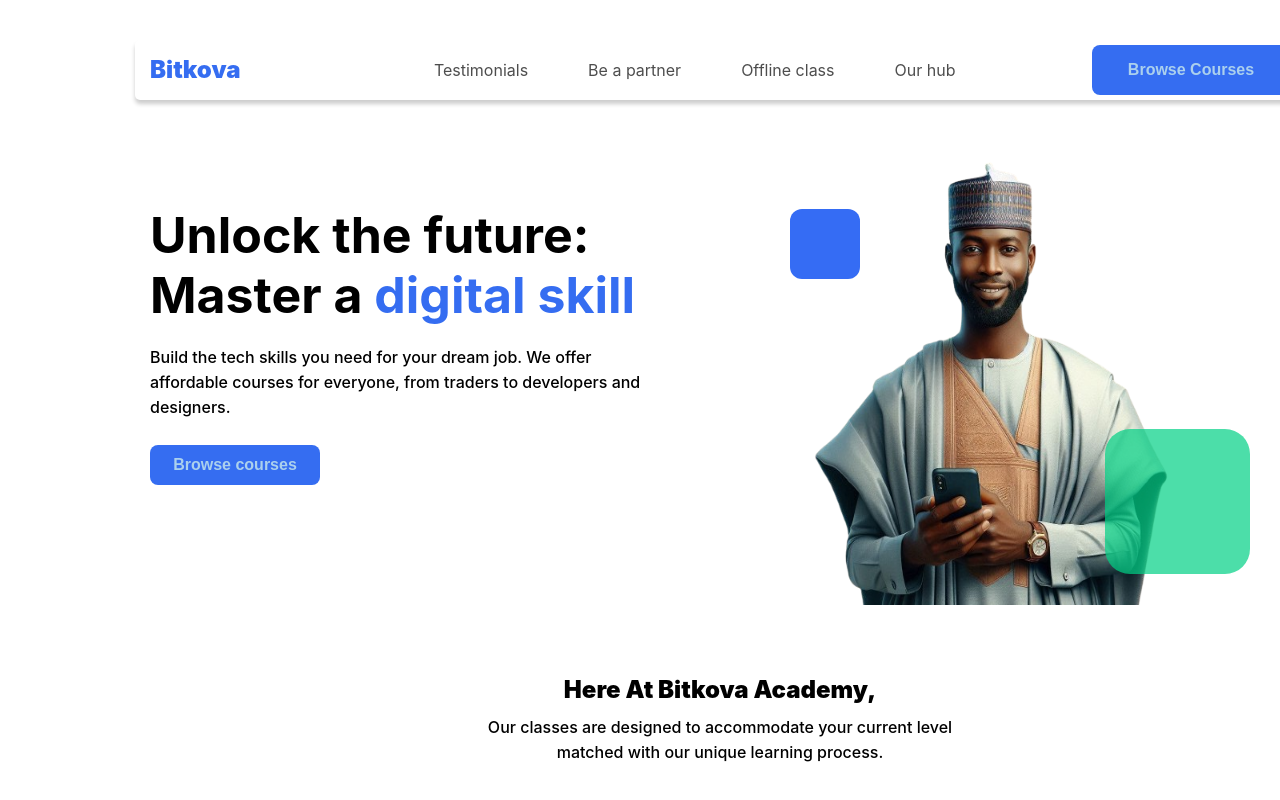
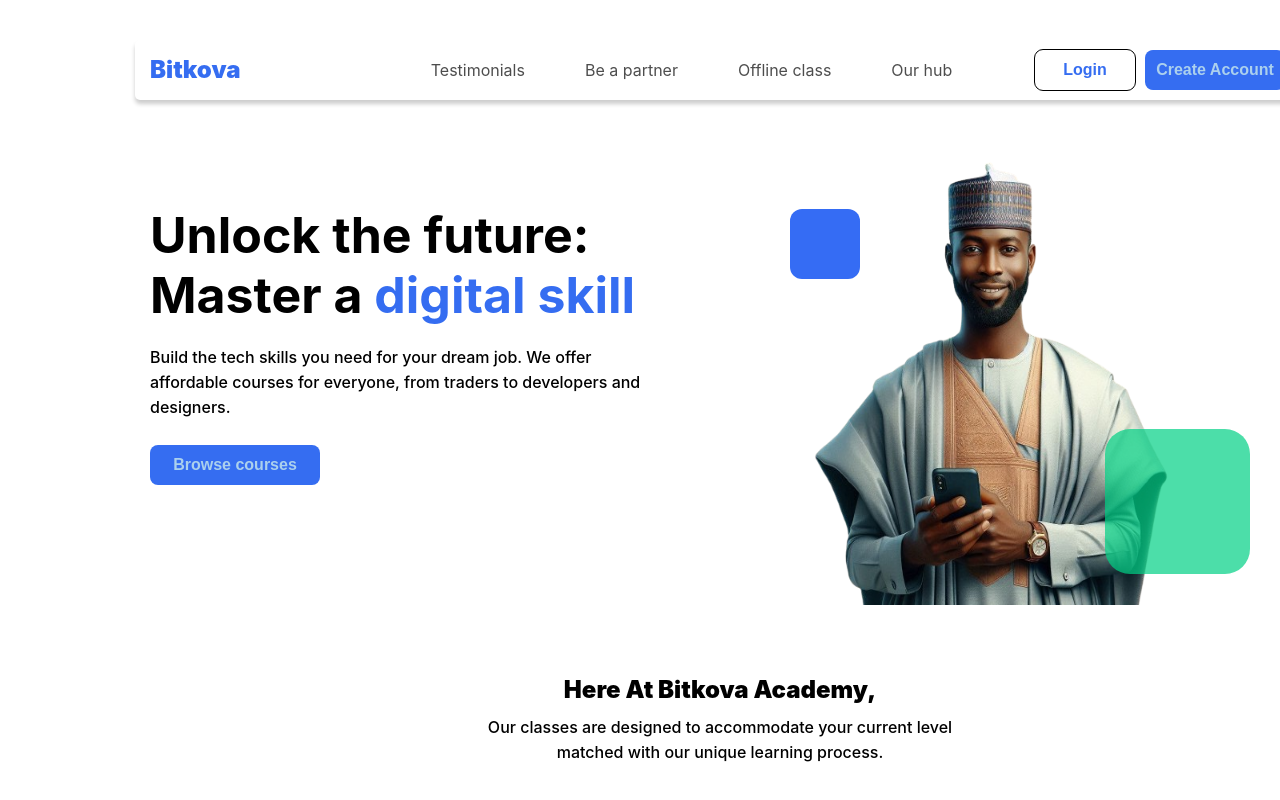
Before and after one commit to engrusmanbelloa/bitkova, a Next.js app: page / in a window 1280 px wide. Shown: the top 800 px of the page. Built offline with nearby package versions, Linux system fonts and the light colour scheme; what @mui/material-nextjs would draw is missing.

Commit message:
login btn

```diff
--- a/app/layout.tsx
+++ b/app/layout.tsx
@@ -5,7 +5,7 @@
 import { GlobalStyle, theme } from "@/styles/theme"
 import { AppRouterCacheProvider } from "@mui/material-nextjs/v15-appRouter"
 import Announcement from "@/components/Announcement"
-import Navbar from "@/components/Navbar"
+import Navbar from "@/components/nav/Navbar"
 import Footer from "@/components/Footer"
 import { ipad, mobile } from "@/responsive"
 import CarrierCard from "@/components/CarrierCard"
--- a/components/Layout.tsx
+++ b/components/Layout.tsx
@@ -1,7 +1,7 @@
 "use client"
 import Announcement from "./Announcement"
 import Meta from "./Meta"
-import Navbar from "./Navbar"
+import Navbar from "./nav/Navbar"
 import Footer from "./Footer"
 import styled from "styled-components"
 import { ipad } from "../responsive"
--- /dev/null
+++ b/components/nav/LoginBtn.tsx
@@ -0,0 +1,45 @@
+"use client"
+import React from "react"
+import styled from "styled-components"
+import { mobile, ipad } from "@/responsive"
+
+const Btn = styled.button<{ $login?: boolean }>`
+    width: ${(props) => (props.$login ? "100px" : "140px")};
+    height: 40px;
+    font-size: 16px;
+    font-weight: 600;
+    border: none;
+    border-radius: 8px;
+    padding: 10px;
+    display: flex;
+    justify-content: center;
+    align-items: center;
+    margin: 0 5px;
+    background-color: ${(props) =>
+        props.$login ? props.theme.palette.common.white : props.theme.palette.primary.main};
+    color: ${(props) =>
+        props.$login ? props.theme.palette.primary.main : props.theme.mobile.offWhite};
+    outline: ${(props) => (props.$login ? "solid 1px black" : "none")};
+    &:hover {
+        animation: pulse;
+        animation-duration: 1s;
+        background-color: ${(props) =>
+            props.$login ? props.theme.palette.primary.main : props.theme.palette.action.hover};
+        color: ${(props) =>
+            props.$login ? props.theme.palette.common.white : props.theme.palette.primary.main};
+    }
+    ${ipad({ display: "none" })};
+    ${mobile({})};
+`
+
+export default function LoginBtn(props: {
+    $login?: boolean
+    //  title?: string
+    onClick?: () => void
+}) {
+    return (
+        <Btn $login={props.$login} onClick={props.onClick}>
+            {props.$login ? "Login" : "Create Account"}
+        </Btn>
+    )
+}
--- a/components/Navbar.tsx
+++ b/components/nav/Navbar.tsx
@@ -9,6 +9,7 @@
 import Button from "@mui/material/Button"
 import useStore from "@/config/store"
 import Logo from "@/components/Logo"
+import LoginBtn from "@/components/nav/LoginBtn"
 import { mobile, ipad } from "@/responsive"
 
 // background-color: ${(props) => props.theme.palette.common.white};
@@ -138,7 +139,9 @@
     const router = useRouter()
     // const { data: session } = useSession()
     const [toggleMenu, setToggleMenu] = useState(false)
+    const [session, setSession] = useState(false)
     const main = "true"
+    const login = true
 
     const menuList = [
         {
@@ -187,7 +190,13 @@
                     </Center>
                     {/* nav right items container  */}
                     <Right>
-                        <NavBtn>Browse Courses</NavBtn>
+                        {session ? (
+                            <NavBtn>Browse Courses</NavBtn>
+                        ) : (
+                            <>
+                                <LoginBtn $login={login} /> <LoginBtn $login={false} />
+                            </>
+                        )}
                         {/* Mobile nav toggler  */}
                         <Toggle>
                             {!toggleMenu ? (
```
